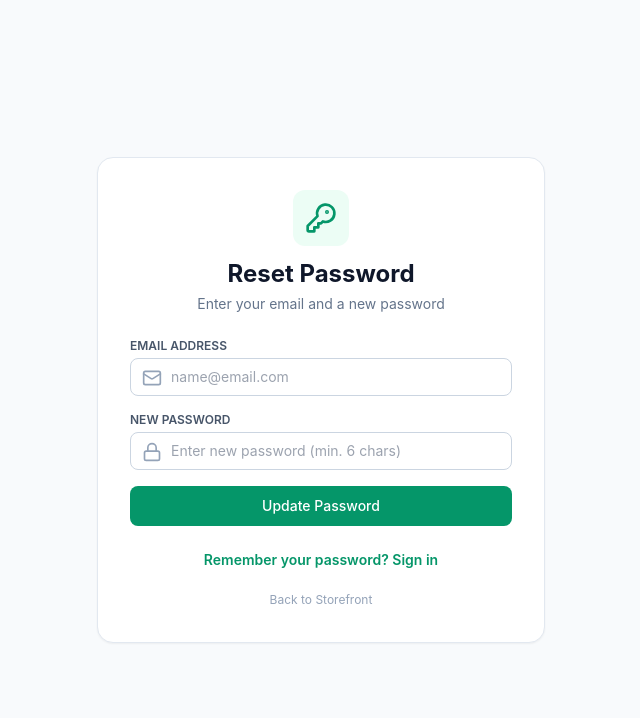
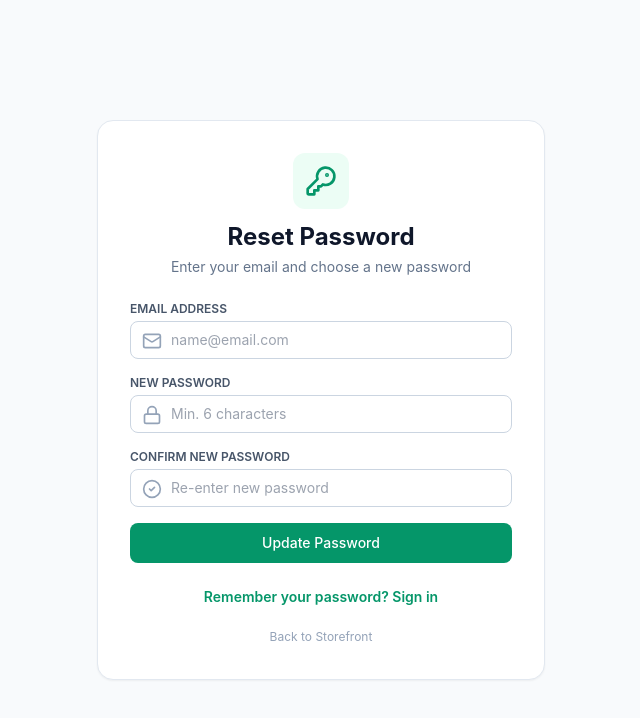
Before and after one commit to dpeacedigital/inventory-app, a Next.js app: page /login in a window 1280 px wide. Both pictures are taken after a click on the button "Forgot Password?". Shown: the top 718 px of the page, without its empty margins (319-959 px from the left). Built offline with nearby package versions, Linux system fonts and the light colour scheme.

Commit message:
Enhance login page with password confirmation fields
Added new password confirmation fields for reset and registration modes. Improved error handling for password validation.

```diff
--- a/src/app/login/page.tsx
+++ b/src/app/login/page.tsx
@@ -3,7 +3,7 @@
 import { useState } from "react";
 import { useRouter } from "next/navigation";
 import Link from "next/link";
-import { Lock, Mail, User, ShieldCheck, KeyRound } from "lucide-react";
+import { Lock, Mail, User, ShieldCheck, KeyRound, CheckCircle2 } from "lucide-react";
 
 export default function LoginPage() {
   const router = useRouter();
@@ -11,16 +11,47 @@ export default function LoginPage() {
   const [name, setName] = useState("");
   const [email, setEmail] = useState("");
   const [password, setPassword] = useState("");
+  const [confirmPassword, setConfirmPassword] = useState("");
   const [newPassword, setNewPassword] = useState("");
+  const [confirmNewPassword, setConfirmNewPassword] = useState("");
   const [error, setError] = useState("");
   const [success, setSuccess] = useState("");
+
+  const resetFormFields = () => {
+    setPassword("");
+    setConfirmPassword("");
+    setNewPassword("");
+    setConfirmNewPassword("");
+    setError("");
+    setSuccess("");
+  };
 
   const handleSubmit = async (e: React.FormEvent) => {
     e.preventDefault();
     setError("");
     setSuccess("");
 
+    if (mode === "register") {
+      if (password !== confirmPassword) {
+        setError("Passwords do not match");
+        return;
+      }
+      if (password.length < 6) {
+        setError("Password must be at least 6 characters long");
+        return;
+      }
+    }
+
     if (mode === "forgot") {
+      if (newPassword !== confirmNewPassword) {
+        setError("Passwords do not match");
+        return;
+      }
+      if (newPassword.length < 6) {
+        setError("New password must be at least 6 characters long");
+        return;
+      }
+
       try {
         const res = await fetch("/api/auth/reset-password", {
           method: "POST",
@@ -32,8 +63,7 @@ export default function LoginPage() {
         if (res.ok) {
           setSuccess("Password updated successfully! You can now log in.");
           setMode("login");
-          setPassword("");
-          setNewPassword("");
+          resetFormFields();
         } else {
           setError(data.error || "Password reset failed");
         }
@@ -58,6 +88,7 @@ export default function LoginPage() {
         if (mode === "register") {
           setMode("login");
           setSuccess("Account created successfully! Please sign in.");
+          resetFormFields();
         } else {
           router.push("/");
           router.refresh();
@@ -85,7 +116,7 @@ export default function LoginPage() {
           <p className="text-sm text-slate-500 mt-1">
             {mode === "register" && "Register to buy goods and track orders"}
             {mode === "login" && "Enter your email and password to continue"}
-            {mode === "forgot" && "Enter your email and a new password"}
+            {mode === "forgot" && "Enter your email and choose a new password"}
           </p>
         </div>
 
@@ -134,23 +165,20 @@ export default function LoginPage() {
             </div>
           </div>
 
-          {mode !== "forgot" ? (
+          {mode === "login" && (
             <div>
               <div className="flex items-center justify-between mb-1">
                 <label className="block text-xs font-semibold uppercase text-slate-600">Password</label>
-                {mode === "login" && (
                 <button
                   type="button"
                   onClick={() => {
                     setMode("forgot");
-                      setError("");
-                      setSuccess("");
+                    resetFormFields();
                   }}
                   className="text-xs text-emerald-600 hover:underline font-medium"
                 >
                   Forgot Password?
                 </button>
-                )}
               </div>
               <div className="relative">
                 <Lock className="w-5 h-5 text-slate-400 absolute left-3 top-2.5" />
@@ -164,7 +192,44 @@ export default function LoginPage() {
                 />
               </div>
             </div>
-          ) : (
+          )}
+
+          {mode === "register" && (
+            <>
+              <div>
+                <label className="block text-xs font-semibold uppercase text-slate-600 mb-1">Password</label>
+                <div className="relative">
+                  <Lock className="w-5 h-5 text-slate-400 absolute left-3 top-2.5" />
+                  <input
+                    required
+                    type="password"
+                    placeholder="Min. 6 characters"
+                    value={password}
+                    onChange={(e) => setPassword(e.target.value)}
+                    className="w-full pl-10 pr-4 py-2 border border-slate-300 rounded-lg text-sm focus:ring-2 focus:ring-emerald-500 outline-none"
+                  />
+                </div>
+              </div>
+
+              <div>
+                <label className="block text-xs font-semibold uppercase text-slate-600 mb-1">Confirm Password</label>
+                <div className="relative">
+                  <CheckCircle2 className="w-5 h-5 text-slate-400 absolute left-3 top-2.5" />
+                  <input
+                    required
+                    type="password"
+                    placeholder="Re-enter password"
+                    value={confirmPassword}
+                    onChange={(e) => setConfirmPassword(e.target.value)}
+                    className="w-full pl-10 pr-4 py-2 border border-slate-300 rounded-lg text-sm focus:ring-2 focus:ring-emerald-500 outline-none"
+                  />
+                </div>
+              </div>
+            </>
+          )}
+
+          {mode === "forgot" && (
+            <>
               <div>
                 <label className="block text-xs font-semibold uppercase text-slate-600 mb-1">New Password</label>
                 <div className="relative">
@@ -172,13 +237,29 @@ export default function LoginPage() {
                   <input
                     required
                     type="password"
-                  placeholder="Enter new password (min. 6 chars)"
+                    placeholder="Min. 6 characters"
                     value={newPassword}
                     onChange={(e) => setNewPassword(e.target.value)}
                     className="w-full pl-10 pr-4 py-2 border border-slate-300 rounded-lg text-sm focus:ring-2 focus:ring-emerald-500 outline-none"
                   />
                 </div>
               </div>
+
+              <div>
+                <label className="block text-xs font-semibold uppercase text-slate-600 mb-1">Confirm New Password</label>
+                <div className="relative">
+                  <CheckCircle2 className="w-5 h-5 text-slate-400 absolute left-3 top-2.5" />
+                  <input
+                    required
+                    type="password"
+                    placeholder="Re-enter new password"
+                    value={confirmNewPassword}
+                    onChange={(e) => setConfirmNewPassword(e.target.value)}
+                    className="w-full pl-10 pr-4 py-2 border border-slate-300 rounded-lg text-sm focus:ring-2 focus:ring-emerald-500 outline-none"
+                  />
+                </div>
+              </div>
+            </>
           )}
 
           <button
@@ -197,8 +278,7 @@ export default function LoginPage() {
               type="button"
               onClick={() => {
                 setMode("login");
-                setError("");
-                setSuccess("");
+                resetFormFields();
               }}
               className="text-emerald-600 font-semibold hover:underline"
             >
@@ -211,8 +291,7 @@ export default function LoginPage() {
                 type="button"
                 onClick={() => {
                   setMode("login");
-                  setError("");
-                  setSuccess("");
+                  resetFormFields();
                 }}
                 className="text-emerald-600 font-semibold hover:underline"
               >
@@ -226,8 +305,7 @@ export default function LoginPage() {
                 type="button"
                 onClick={() => {
                   setMode("register");
-                  setError("");
-                  setSuccess("");
+                  resetFormFields();
                 }}
                 className="text-emerald-600 font-semibold hover:underline"
               >
```
Lines whose indentation alone changed are shown as unchanged.
